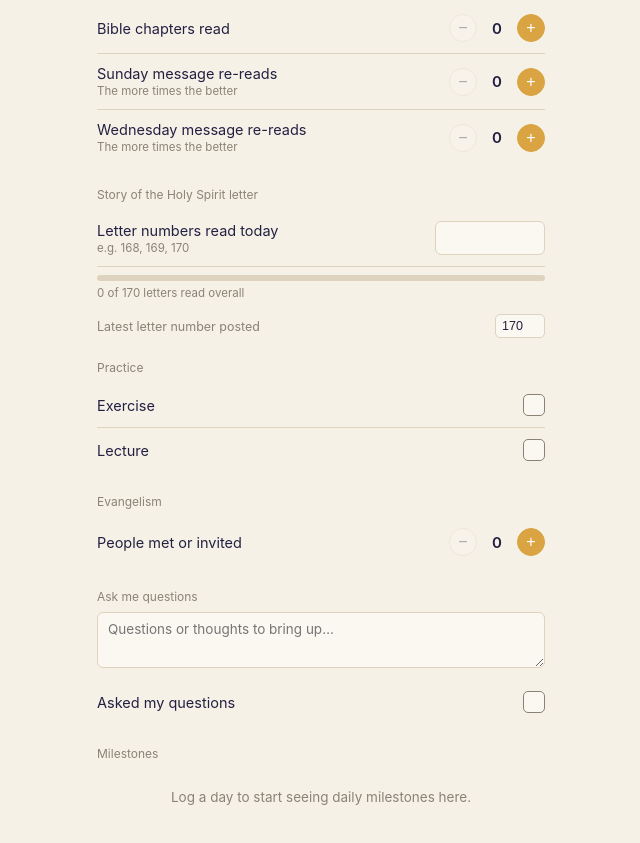
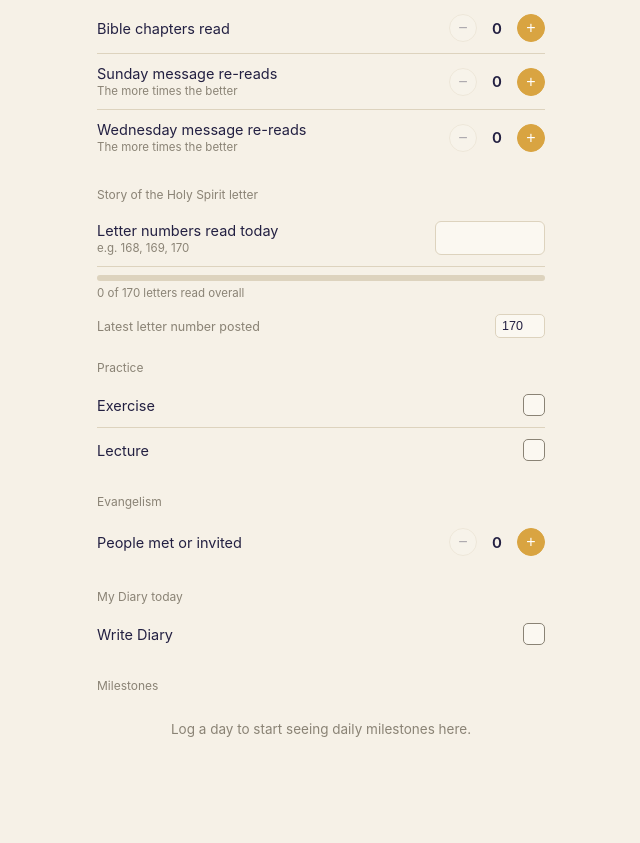
Before and after one commit to Jervene17/faith-checklist, a plain HTML site: page index.html in a window 1280 px wide. Shown: the part 546-1389 px from the top of the page, without its empty margins (319-959 px from the left). After the commit the page ends 1365 px from the top, so only its background shows below. Drawn offline with Linux system fonts and the light colour scheme.

Commit message:
Update index.html
add diary

```diff
--- a/index.html
+++ b/index.html
@@ -402,7 +402,7 @@
       catchupSunday: false, catchupWednesday: false,
       bibleChapters: 0, sundayReads: 0, wednesdayReads: 0,
       letters: [], exercise: false, lecture: false,
-      evangelism: 0, questions: '', questionsAsked: false
+      evangelism: 0, diary: false
     };
   }
 
@@ -676,21 +676,12 @@
     evSec.appendChild(numRow('People met or invited', null, entry.evangelism, v => { entry.evangelism = v; saveData(); render(); }));
     content.appendChild(evSec);
 
-    // questions
-    content.appendChild(sectionTitle('Ask me questions'));
-    const qSec = document.createElement('div');
-    qSec.className = 'ft-section';
-    const qTextRow = document.createElement('div');
-    qTextRow.style.marginBottom = '8px';
-    const qTextarea = document.createElement('textarea');
-    qTextarea.className = 'ft-text';
-    qTextarea.placeholder = 'Questions or thoughts to bring up…';
-    qTextarea.value = entry.questions || '';
-    qTextarea.addEventListener('change', () => { entry.questions = qTextarea.value; saveData(); });
-    qTextRow.appendChild(qTextarea);
-    qSec.appendChild(qTextRow);
-    qSec.appendChild(checkRow('Asked my questions', null, entry.questionsAsked, v => { entry.questionsAsked = v; saveData(); render(); }));
-    content.appendChild(qSec);
+    // diary
+    content.appendChild(sectionTitle('My Diary today'));
+    const diarySec = document.createElement('div');
+    diarySec.className = 'ft-section';
+    diarySec.appendChild(checkRow('Write Diary', null, entry.diary, v => { entry.diary = v; saveData(); render(); }));
+    content.appendChild(diarySec);
 
     // milestones / champions across all recorded days
     content.appendChild(sectionTitle('Milestones'));
```
